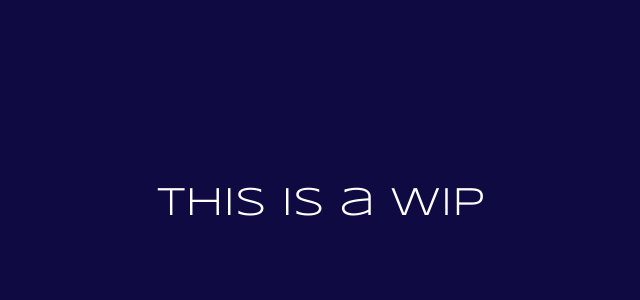
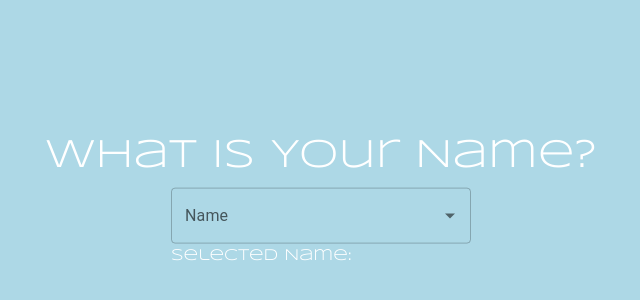
Before and after one commit to trevrd22/ECScore, a React (Vite) app: page /form in a window 1280 px wide. Shown: the part 174-474 px from the top of the page, without its empty margins (319-959 px from the left). Built offline with nearby package versions, Linux system fonts and the light colour scheme.

Commit message:
started first question on the form page

```diff
--- a/src/App.css
+++ b/src/App.css
@@ -18,7 +18,7 @@ The background will be blue and not white
 */
 
 body {
-	background-color: #0f0a41;
+	background-color: #ADD8E6;
 	color: white;
 }
 .format {
--- a/src/components/Form.tsx
+++ b/src/components/Form.tsx
@@ -1,10 +1,46 @@
-import Stack from "@mui/material/Stack";
-import Button from "@mui/material/Button";
+import Autocomplete from "@mui/material/Autocomplete";
+import React, { useState } from "react";
+import TextField from "@mui/material/TextField";
 
 export default function Form() {
+  const [selectedName, setSelectedName] = useState<string | null>(null);
+  const names = [
+    "Richard Luong",
+    "Emily Nguyen",
+    "Kelsey Wong",
+    "Muskaan Trivedi",
+    "Gabriel Valenzona",
+    "Rachel Pham",
+    "Zaid Azhar",
+    "Raphael Co",
+    "Matthew Dennis",
+    "Siam Bhuiyan",
+    "Duong Nguyen",
+    "Hailey Bui",
+    "Mi Mach",
+    "Trevor Drummond",
+    "Trieu Dinh",
+  ];
+
   return (
     <div className="format">
-      <h1>this is a WIP</h1>
+      <h1>What is Your Name?</h1>
+      <div>
+        <Autocomplete
+          id="nameInput"
+          autoSelect
+          options={names}
+          sx={{ width: 300 }}
+
+          value={selectedName} // Bind the input value to the state
+          onChange={(event, newValue) => {
+            setSelectedName(newValue); // Update the selected name
+          }}
+
+          renderInput={(params) => <TextField {...params} label="Name" />}
+        />
+         <p>Selected Name: {selectedName || ""}</p> {/* Display 'None' if no name is selected */}
+      </div>
     </div>
   );
 }
--- a/src/components/FrontPage.tsx
+++ b/src/components/FrontPage.tsx
@@ -13,7 +13,7 @@ export default function FrontPage() {
             <>
               <Button
                 variant="contained"
-                color="secondary"
+                color="primary"
                 onClick={() => {
 					navigate("/form");
                 }}
@@ -22,7 +22,7 @@ export default function FrontPage() {
               </Button>
               <Button
                 variant="contained"
-                color="secondary"
+                color="primary"
                 onClick={() => {
                   navigate("/stattrak");
                 }}
```
